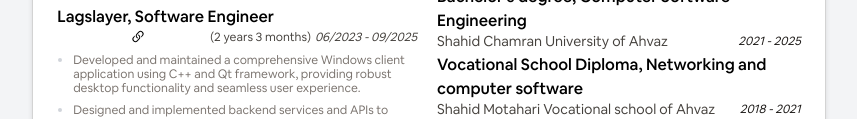
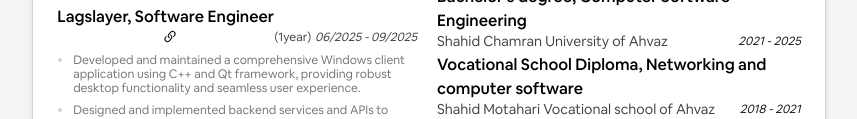
Before and after one commit to arya-prof/seresume, a website: page index.html in a window 1280 px wide. Shown: the part 663-782 px from the top of the page, without its empty margins (211-1068 px from the left). Drawn offline with Linux system fonts and the light colour scheme.

Commit message:
update correct dates

```diff
--- a/index.html
+++ b/index.html
@@ -120,10 +120,10 @@
               <a class="grow" target="_blank" rel="nofollow noopener" href="https://lagslayer.com/" itemprop="url">
                 <img src="img/link.svg" alt="link">
               </a>
-              <div class="text-xs text-stone-700">(2 years 3 months)</div>
+              <div class="text-xs text-stone-700">(1year)</div>
               <div class="flex items-center text-xs">
                 <div dir="ltr" class="text-stone-700 text-xs italic px-1">
-                  <time datetime="2023-06">06/2023</time> - <time datetime="2025-09">09/2025</time>
+                  <time datetime="2025-06">06/2025</time> - <time datetime="2025-09">09/2025</time>
                 </div>
               </div>
             </div>
```
